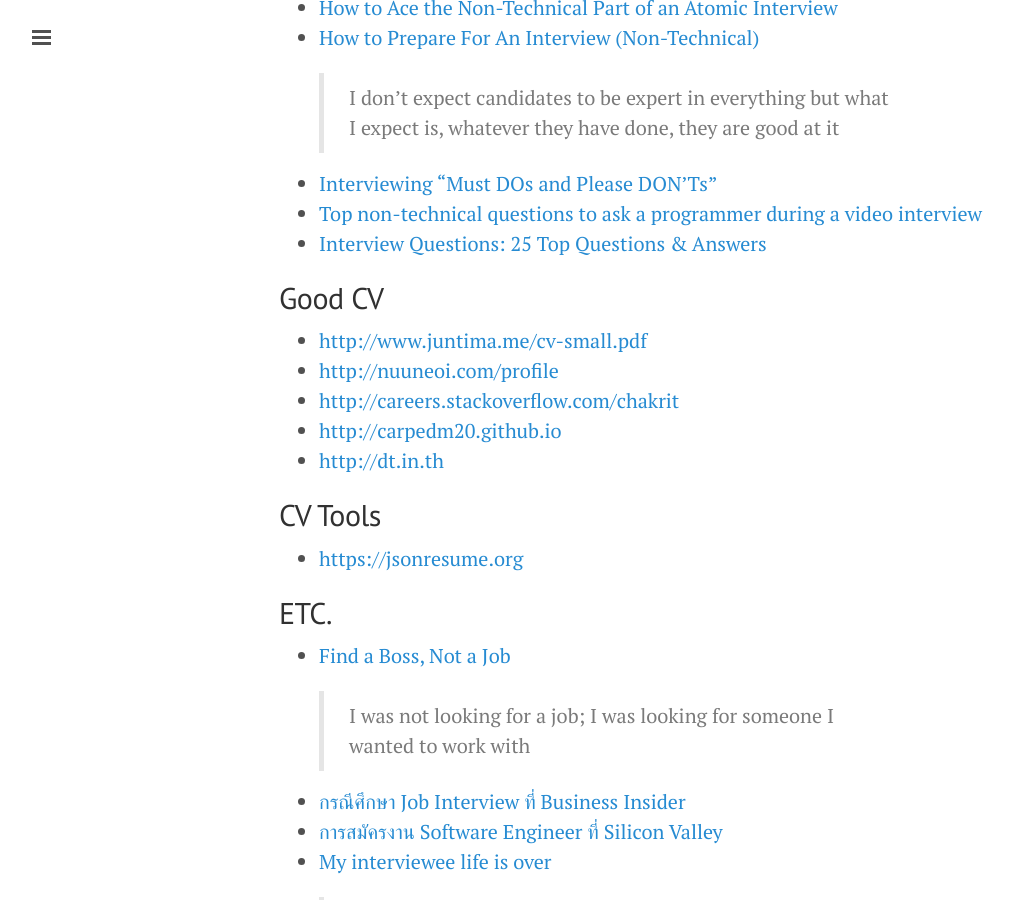
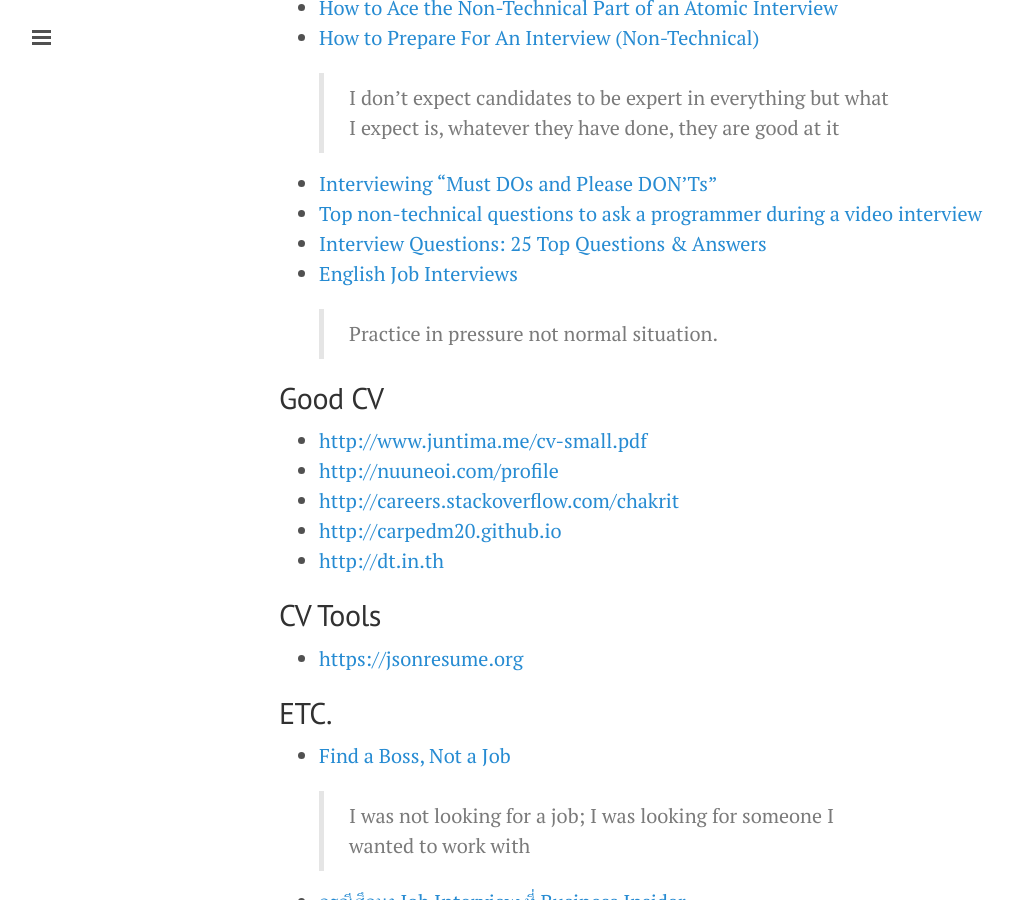
Before and after one commit to ibotdotout/ibotdotout.github.io, a Jekyll site: the page built from _posts/2015-10-21-get-job.md, in a window 1280 px wide and 900 px high, scrolled down 5417 px. Shown: the whole window, without its empty margins (1-1013 px from the left). Built offline with Jekyll 4.4.1, drawn with Linux system fonts in a browser that asks for light colours; nearby versions of some CDN libraries; Markdown is read by kramdown in place of the engine named in the settings; comment, search, counter and statistics services are not loaded.

Commit message:
Add more interview

```diff
--- a/_posts/2015-10-21-get-job.md
+++ b/_posts/2015-10-21-get-job.md
@@ -159,6 +159,9 @@ excerpt: รวมบทความ เทคนิคต่างๆ เกี
 * [Interviewing "Must DOs and Please DON'Ts"](http://www.c-sharpcorner.com/UploadFile/dougwagner/interviewing-must-dos-and-please-donts/)
 * [Top non-technical questions to ask a programmer during a video interview](http://activeinterview.com/blog/2012/08/22/top-non-technical-questions-to-ask-a-programmer-during-a-video-interview/)
 * [Interview Questions: 25 Top Questions & Answers](http://www.thesimpledollar.com/25-questions-to-think-about-before-your-next-job-interview/)
+* [English Job Interviews](https://www.youtube.com/watch?v=oMrRpYto-pI)
+
+  > Practice in pressure not normal situation.
 
 
 ## Good CV
```
